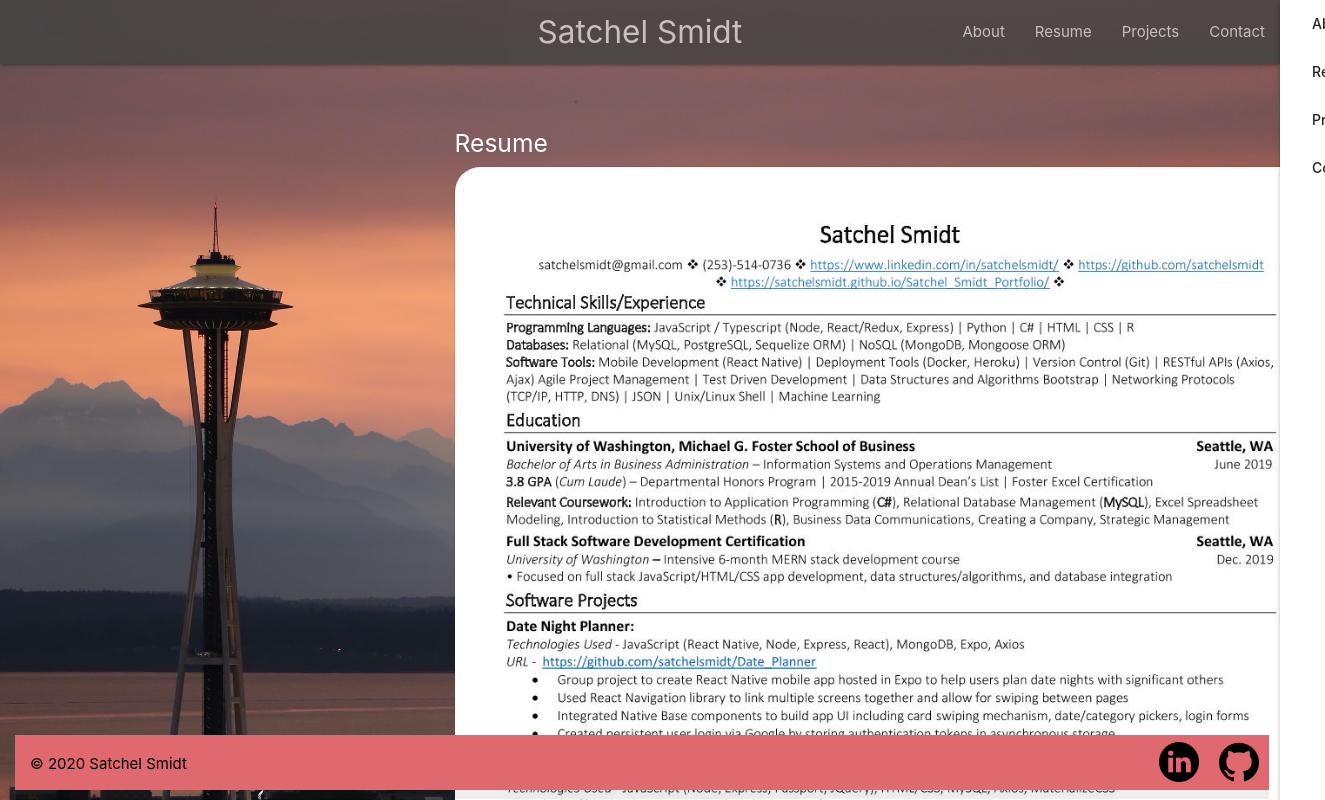
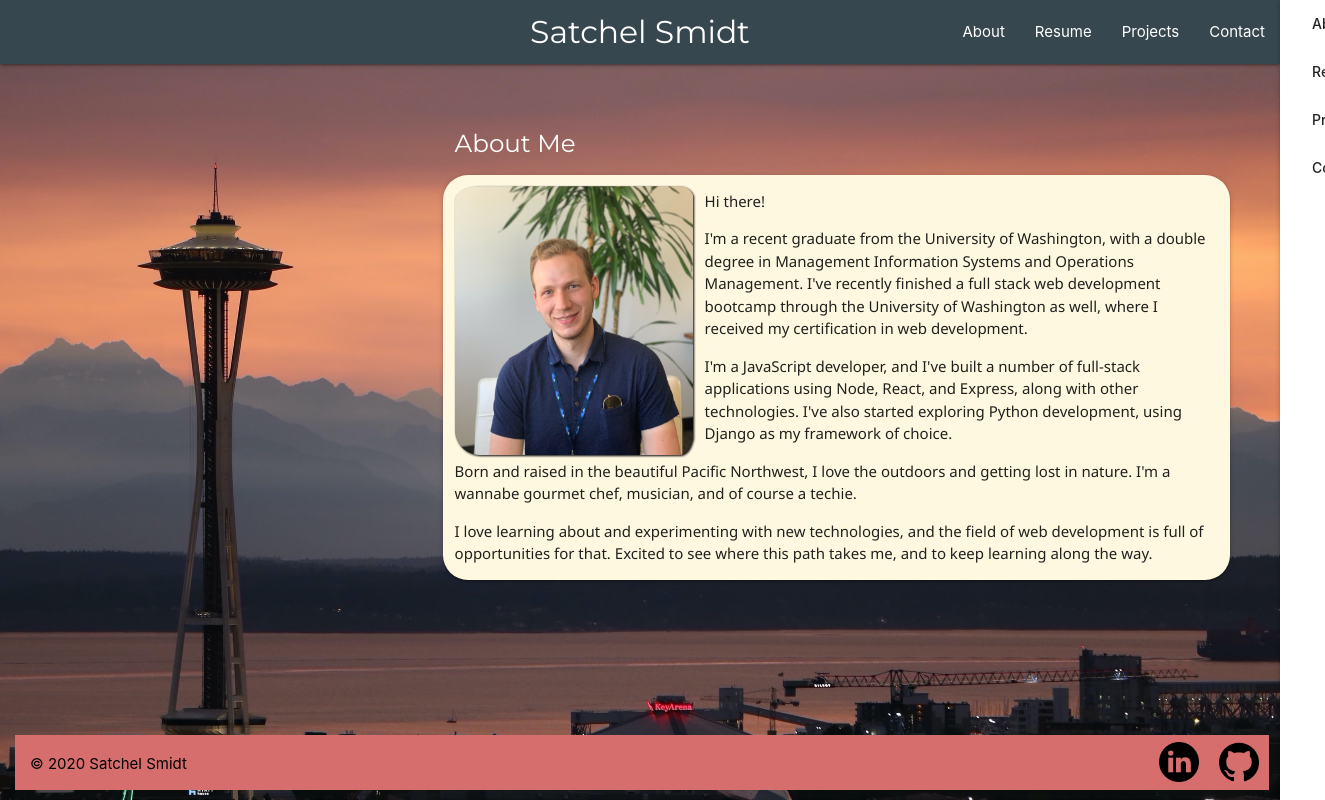
Before and after one commit to satchelsmidt/Satchel_Smidt, a React (Create React App) app in the folder satchel-portfolio/: page /resume in a window 1280 px wide. Shown: the top 800 px of the page, 1325 px wide, since content can reach past the window. Built offline with nearby package versions, Linux system fonts and the light colour scheme.

Commit message:
changed routing slightly, also fonts

```diff
--- a/satchel-portfolio/package.json
+++ b/satchel-portfolio/package.json
@@ -2,11 +2,13 @@
   "name": "satchel-portfolio",
   "version": "0.1.0",
   "private": true,
+  "homepage": "https://satchelsmidt.github.io/Satchel_Smidt",
   "dependencies": {
     "@testing-library/jest-dom": "^4.2.4",
     "@testing-library/react": "^9.4.0",
     "@testing-library/user-event": "^7.2.1",
     "axios": "^0.19.1",
+    "gh-pages": "^2.2.0",
     "materialize-css": "^1.0.0-rc.2",
     "react": "^16.12.0",
     "react-dom": "^16.12.0",
@@ -16,6 +18,8 @@
     "redux": "^4.0.5"
   },
   "scripts": {
+    "predeploy": "npm run build",
+    "deploy": "gh-pages -d build",
     "start": "react-scripts start",
     "build": "react-scripts build",
     "test": "react-scripts test",
--- a/satchel-portfolio/public/index.html
+++ b/satchel-portfolio/public/index.html
@@ -26,6 +26,7 @@
     -->
     <link rel="stylesheet" href="https://cdnjs.cloudflare.com/ajax/libs/materialize/1.0.0/css/materialize.min.css">
     <link href="https://fonts.googleapis.com/icon?family=Material+Icons" rel="stylesheet">
+    <link href="https://fonts.googleapis.com/css?family=Montserrat|Noto+Sans&display=swap" rel="stylesheet">
     <title>React App</title>
   </head>
   <body>
--- a/satchel-portfolio/src/App.js
+++ b/satchel-portfolio/src/App.js
@@ -20,7 +20,7 @@ const App = () => {
         <NavBar />
         {/* Using 'exact path' for a route ensures that it returns only routes that match this path exactly */}
         <Switch>
-          <Route path='/about' component={AboutPage} />
+          <Route path='/' component={AboutPage} />
           <Route path='/projects' component={ProjectPage} />
           <Route path='/resume' component={ResumePage} />
           <Route path='/contact' component={ContactPage}/>
--- a/satchel-portfolio/src/components/Footer.js
+++ b/satchel-portfolio/src/components/Footer.js
@@ -12,7 +12,6 @@ const Footer = () => {
         bottom: "0",
         height: "55px",
         width: "98%",
-        // opacity: ".8",
         margin: "10px 10px 10px 15px"
     }
 
@@ -27,7 +26,7 @@ const Footer = () => {
         <div>
             <div style={phantom} />
 
-            <footer className="page-footer" style={style}>
+            <footer className="page-footer red lighten-2" style={style}>
                 <div className="footer-copyright" style={{ paddingTop: '4px' }}>
                     <div className="left copyright">
                         © 2020 Satchel Smidt
--- a/satchel-portfolio/src/components/NavBar.js
+++ b/satchel-portfolio/src/components/NavBar.js
@@ -16,14 +16,14 @@ class NavBar extends Component {
 
     render() {
         return (
-            <div>
-                <nav className="nav-wrapper grey darken-3 header">
-                    <div className="nav-wrapper grey darken-3 header">
+            <div className="navbar-fixed">
+                <nav className="nav-wrapper header">
+                    <div className="nav-wrapper blue-grey darken-3 header">
                         <h3 className="brand-logo center">Satchel Smidt</h3>
                         <Link to="/" data-target="mobile" className="sidenav-trigger right"><i className="material-icons">menu</i></Link>
                         <ul className="right hide-on-med-and-down">
                             {/* Link tags here prevent page from reloading + contacting server on each page load */}
-                            <li><Link to="/about">About</Link></li>
+                            <li><Link to="/">About</Link></li>
                             <li><Link to="/resume">Resume</Link></li>
                             <li><Link to="/projects">Projects</Link></li>
                             <li><Link to="/contact">Contact</Link></li>
--- a/satchel-portfolio/src/components/pages/AboutPage.js
+++ b/satchel-portfolio/src/components/pages/AboutPage.js
@@ -11,7 +11,7 @@ const AboutPage = () => {
             </div>
 
             <div className="card amber lighten-5 col l8 m9 s12 offset-m3 offset-l4">
-                <img className='satchelPic projectPic' src={Satchel} alt="Satchel Smidt"></img>
+                <img className='satchelPic' src={Satchel} alt="Satchel Smidt"></img>
                 <p>Hi there!</p>
                 <p>I'm a recent graduate from the University of Washington, with a double degree in Management Information Systems and Operations Management. I've recently finished a full stack web development bootcamp through the University of Washington as well, where I received my certification in web development.</p>
                 <p>I'm a JavaScript developer, and I've built a number of full-stack applications using Node, React, and Express, along with other technologies. I've also started exploring Python development, using Django as my framework of choice.</p>
--- a/satchel-portfolio/src/components/pages/ResumePage.js
+++ b/satchel-portfolio/src/components/pages/ResumePage.js
@@ -9,7 +9,7 @@ const ResumePage = () => {
             </div>
 
             <div className="col l8 m9 s12 offset-m3 offset-l4">
-                <img className="resumePic projectPic" src={Resume} alt="resume"></img>
+                <img className="resumePic" src={Resume} alt="resume"></img>
             </div>
         </div>
     )
--- a/satchel-portfolio/src/index.css
+++ b/satchel-portfolio/src/index.css
@@ -54,10 +54,6 @@ code {
   margin-left: 15px;
 }
 
-.header {
-  opacity: .8;
-}
-
 .pageHeader {
   display: inline
 }
@@ -89,6 +85,8 @@ h3 {
   padding-top: 11.25px;
   padding-right: 11.25px;
   float: left;
+  border-radius: 25px;
+  filter: drop-shadow(1px 1px 1px black);
 }
 
 a{
@@ -98,13 +96,14 @@ a{
 .resumePic{
   height:1120px;
   width: 870px;
+  border-radius: 25px;
+  filter: drop-shadow(1px 1px 1px black);
 }
 
 .githubSmall{
   padding:3px;
 }
 .btn-floating:hover{
-  /* opacity: 0.5; */
   transform: scale(1.1);
 }
 
@@ -121,18 +120,29 @@ a{
   filter: drop-shadow(1px 1px 1px black);
 }
 .projectPic:hover{
-  opacity: 0.5;
-  /* transform: scale(1.1); */
+  opacity: 0.7;
 }
 
 .deployedLink{
   color: black;
 }
+.deployedLink:hover{
+  text-decoration: underline;
+  color: grey
+}
 
-.deployedLink { transition: all .2s ease-in-out; }
-.deployedLink:hover { transform: scale(1.1); }
-
+.waves-effect{
+  border-radius: 50px;
+}
 
 .brand-logo{
   margin-top:15px;
 }
+
+h5, h3{
+  font-family: 'Montserrat', sans-serif;
+}
+
+p{
+  font-family: 'Noto Sans', sans-serif;
+}
```
Also changed, not shown: 1 other file (tests, documents, lock files or other folders).
